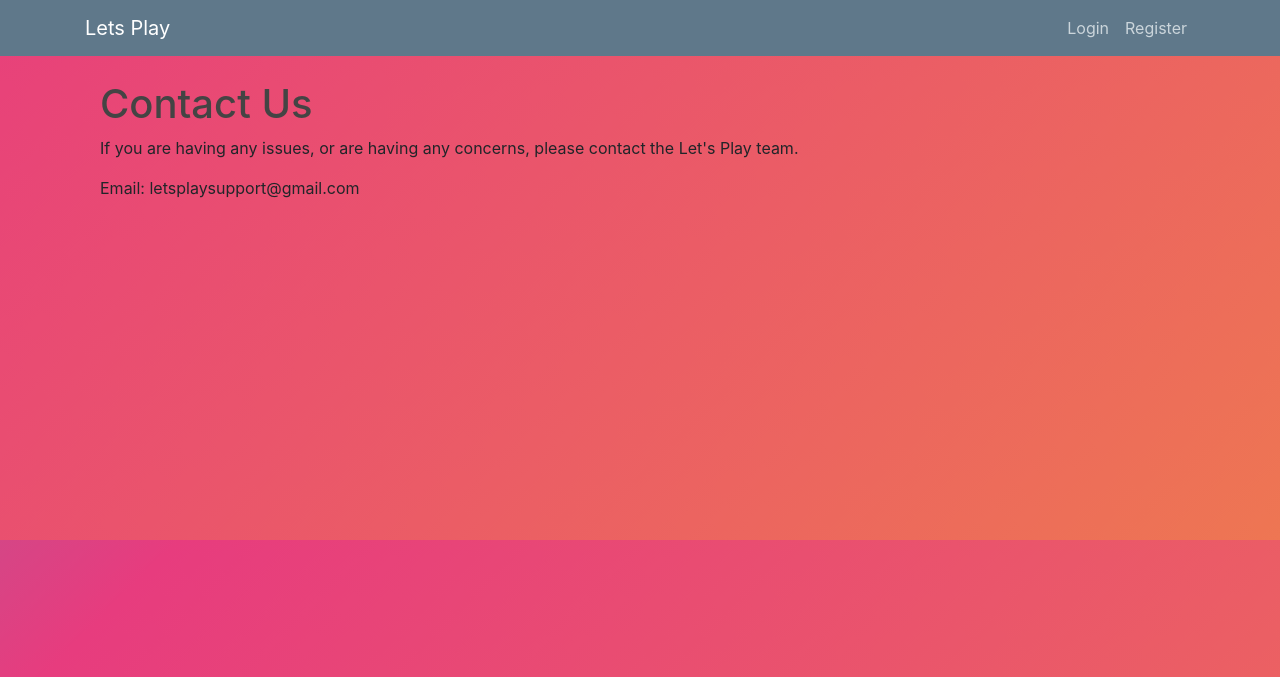
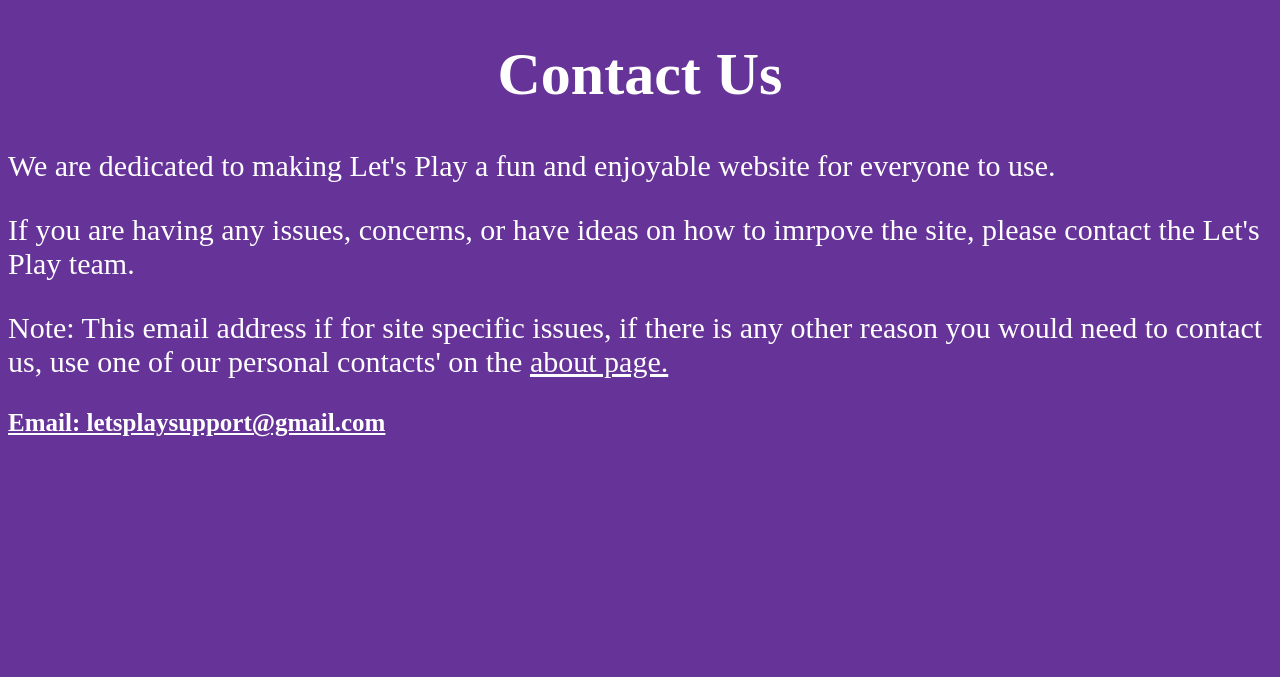
Before and after one commit to alexshelto/Lets-Play-webapp, a Flask app: page /contact_us in a window 1280 px wide. Shown: the top 677 px of the page. Run offline with Flask 2, Linux system fonts and the light colour scheme; some libraries are stand-ins or nearby versions.

Commit message:
added CSS styling to contact_us.html, edited the log

```diff
--- a/group-logs/log.txt
+++ b/group-logs/log.txt
@@ -35,3 +35,9 @@ March 3, 2020
     decided to take various pages. Alex will take the main page, Ben will take the about us page, Hunter will work on contact us, and AJ will work on the login.
     The deicded color scheme will include mainly purple and black. Some other potential supporting colors such as white, red, and blue could be used in smaller
     amounts to create a little diversity.
+
+March 10, 2020
+    No meeting was held due to Spring Break
+
+March 14, 2020
+    No meeting was held due to Spring Break being extended and classes being moved to online
--- a/src/templates/contact_us.html
+++ b/src/templates/contact_us.html
@@ -1,19 +1,28 @@
 <!DOCTYPE html>
+<html lang="en">
 
-{% extends "layout.html" %}
 {% block content %}
 
 <html>
 <head>
-<title>Contact Page</title>
+<style>
+    body {background-color: rebeccapurple}
+    h1 {color: white; font-size: 60px; text-align: center;}
+    p {color: white; font-size: 30px;}
+    a {color: white; font-size: 25px; font-weight: bold;}
+</style>
+    <title>Contact Page</title>
 </head>
+
 <body>
 
-<h1>Contact Us</h1>
-<p>If you are having any issues, or are having any concerns, please contact the Let's Play team.</p>
-<p> Email: letsplaysupport@gmail.com</p>
+    <h1>Contact Us</h1>
+    <p>We are dedicated to making Let's Play a fun and enjoyable website for everyone to use.</p>
+    <p> If you are having any issues, concerns, or have ideas on how to imrpove the site, please contact the Let's Play team.</p>
+    <p>Note: This email address if for site specific issues, if there is any other reason you would need to contact us, use one of
+       our personal contacts' on the <a href="about.html" style="color: white; font-size: 30px; font-weight: normal;"> about page.</a></p>
+    <a href="mailto:letsplaysupport@gmail.com"> Email: letsplaysupport@gmail.com</a>
 
+    {%endblock%}
 </body>
 </html>
-
-{%endblock%}
```
